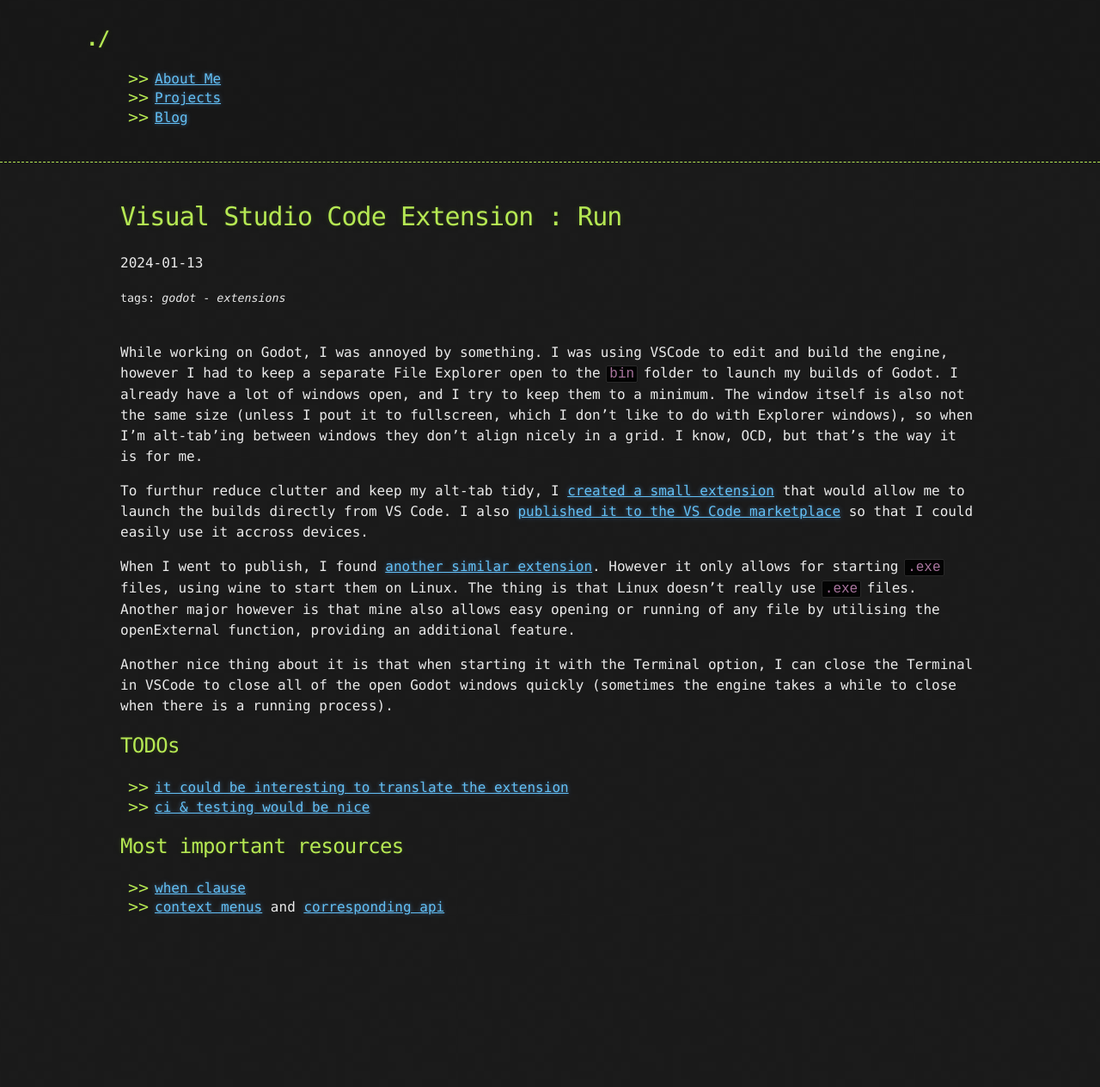
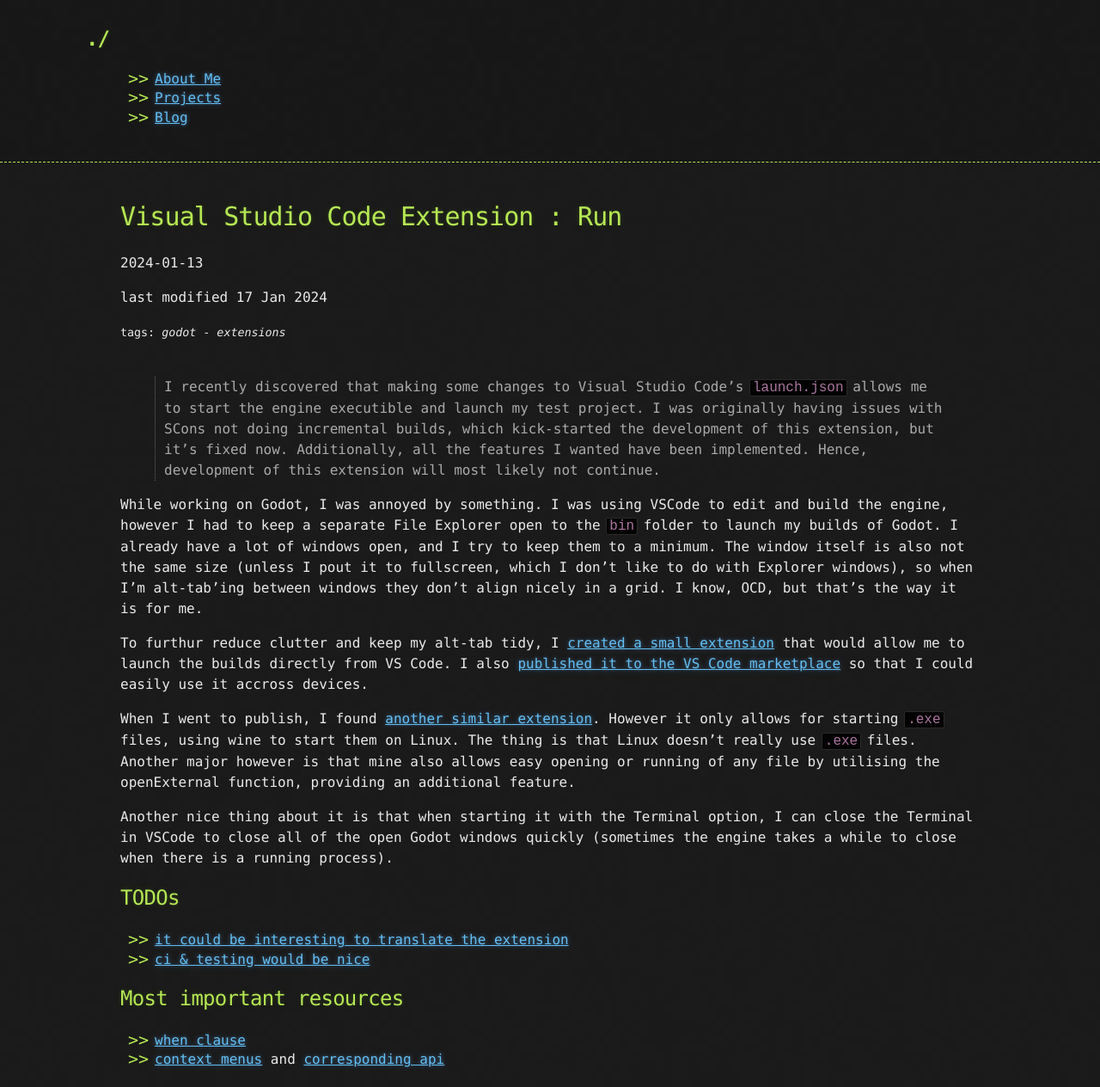
Before and after one commit to HubbleCommand/HubbleCommand.github.io, a Jekyll site: the page built from _projects/vsc-ext-run.md, in a window 1280 px wide. Shown: the whole page at 86% size. Built offline with Jekyll 4.4.1, drawn with Linux system fonts in a browser that asks for light colours; nearby versions of some CDN libraries; before the commit the page ends 1087 px from its top, so only the background shows below that.

Commit message:
vsc ext run comment on halted dev

```diff
--- a/_projects/vsc-ext-run.md
+++ b/_projects/vsc-ext-run.md
@@ -5,7 +5,10 @@
 categories  : ["Godot", "Extensions"]
 programming-languages: ["Javascript", "TypeScript"]
 start-date  : 2024-01-13
+last_modified_at: 2024-01-17
 ---
+
+> I recently discovered that making some changes to Visual Studio Code's `launch.json` allows me to start the engine executible and launch my test project. I was originally having issues with SCons not doing incremental builds, which kick-started the development of this extension, but it's fixed now. Additionally, all the features I wanted have been implemented. Hence, development of this extension will most likely not continue.
 
 While working on Godot, I was annoyed by something. I was using VSCode to edit and build the engine, however I had to keep a separate File Explorer open to the `bin` folder to launch my builds of Godot. I already have a lot of windows open, and I try to keep them to a minimum. The window itself is also not the same size (unless I pout it to fullscreen, which I don't like to do with Explorer windows), so when I'm alt-tab'ing between windows they don't align nicely in a grid. I know, OCD, but that's the way it is for me.
 
```
